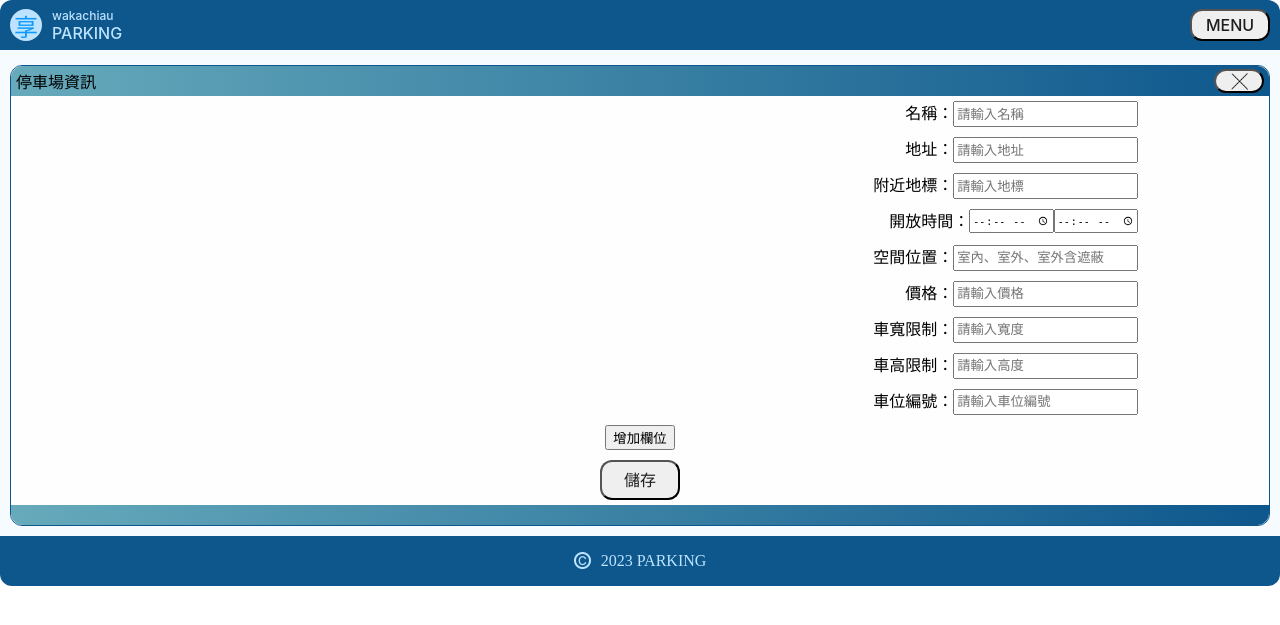
After one commit to rfv406406/parkingabc, a Python web app: template templates/parking_lot_page.html in a window 1280 px wide. The commit adds this page. Shown: the top 625 px of the page. Run offline with Jinja, Linux system fonts and the light colour scheme; the template is opened without the code that fills it, so the values that code supplies are empty.

Commit message:
20231113

```diff
--- /dev/null
+++ b/static/CSS/parking_lot_page.css
@@ -0,0 +1,178 @@
+.parking-lot-information-container{
+    width:100%;
+    height:100%;
+    /* display:none; */
+    /* padding: 5px; */
+    border-radius: 12px;
+    margin: auto;
+    border: 0.5px solid #0E578D;
+    background: #fefefe;
+    margin-top: 5px;
+}
+
+.parking-lot-information-container-toggled{
+    display: block;
+}
+
+.parking-lot-information-container .information-header{
+    /* width:100%; */
+    height:20px;
+    border-radius: 12px 12px 0 0;
+    display:flex;
+    justify-content: space-between;
+    align-items: center;
+    padding: 5px;
+    background: linear-gradient(270deg, #0E578D 0%, #6AB 100%);
+}
+
+.information-header .close{
+    width: 50px;
+    height: 24px;
+    color: #1E1E1E;
+    font-family: Inter;
+    font-size: 16px;
+    font-style: normal;
+    font-weight: 500;
+    line-height: 150%; /* 24px */
+    border-radius: 12px;
+}
+
+.information-header .close img{
+    width: 17px;
+    height: 17px;
+    object-fit: cover;
+    cursor: pointer;
+}
+
+.parking-lot-information-container .information-form{
+    /* width: 100%; */
+    display:flex;
+    height: 100%;
+    flex-direction: column;
+    align-items: center;
+    padding: 5px;
+    gap: 10px;
+    margin: 0 10% 0 10%;
+}
+
+.information-form .input-box{
+    display:flex;
+    justify-content: end;
+    width:100%;
+    height:auto;
+}
+
+.information-form .input-box-container{
+    width:100%;
+    gap: 10px;
+    display:flex;
+    flex-direction: column;
+    align-items: center;
+}
+
+.parking-lot-information-container .text{
+    height:20px;
+}
+
+.parking-lot-information-container .text-time{
+    height:20px;
+    font-size: 10px;
+}
+
+.parking-lot-information-container .consistent-text{
+    font-family: 'Noto Sans TC', sans-serif; /* 選擇支持中文標點的字體 */
+    line-height: 1.6;
+    white-space: nowrap;
+}
+
+.storage-button{
+    width: 80px;
+    height: 40px;
+    color: #1E1E1E;
+    font-family: Inter;
+    font-size: 16px;
+    font-style: normal;
+    font-weight: 500;
+    line-height: 150%; /* 24px */
+    border-radius: 12px;
+}
+
+.parking-lot-information-container .footer{
+    width:100%;
+    height:20px;
+    border-radius:0 0 12px 12px;
+    background: linear-gradient(270deg, #0E578D 0%, #6AB 100%);
+}
+
+/* -------------------------------------------------------------------- */
+
+.information-page{
+    width:340px;
+    /* height:100%; */
+    display:block;
+    /* padding: 5px; */
+    /* border-radius: 12px; */
+    margin: auto;
+    /* border: 0.5px solid #0E578D; */
+    background: #fefefe;
+}
+
+.information-page-toggled{
+    display: none;
+}
+
+.information-page .information-page-header{
+    /* width:100%; */
+    height:20px;
+    border-radius: 4px 4px 0 0;
+    display:flex;
+    justify-content: space-between;
+    align-items: center;
+    padding: 5px;
+    background: linear-gradient(270deg, #0E578D 0%, #6AB 100%);
+}
+
+.information-table{
+    /* width: 100%; */
+    display:flex;
+    flex-direction: column;
+    align-items: center;
+    padding: 5px;
+    gap: 10px;
+    border-radius:0 0 4px 4px;
+}
+
+.information-table .table{
+    display:flex;
+    justify-content: start;
+    width:100%;
+    height:auto;
+}
+
+.information-table .infor-data{
+    font-family: 'Noto Sans TC', sans-serif; /* 選擇支持中文標點的字體 */
+    line-height: 1.6;
+}
+
+.information-table .consistent-text{
+    font-family: 'Noto Sans TC', sans-serif; /* 選擇支持中文標點的字體 */
+    line-height: 1.6;
+}
+
+.edit-button{
+    width: 80px;
+    height: 40px;
+    color: #1E1E1E;
+    font-family: Inter;
+    font-size: 16px;
+    font-style: normal;
+    font-weight: 500;
+    line-height: 150%; /* 24px */
+    border-radius: 12px;
+}
+
+.information-table .separator{
+    width: 100%;
+    height: 1px;
+    background-color: #d2d2d2;
+}
--- a/static/JS/base.js
+++ b/static/JS/base.js
@@ -3,8 +3,8 @@ function toggleClass(elementSelector, classToToggle) {
   let element = document.querySelector(elementSelector);
   if (element) {
     element.classList.toggle(classToToggle);
-  }
-}
+  };
+};
 
 // 事件監聽設置的通用函式
 function setupToggle(buttonSelector, toggles) {
@@ -14,7 +14,7 @@ function setupToggle(buttonSelector, toggles) {
       toggleClass(toggle.elementSelector, toggle.classToToggle);
     });
   });
-}
+};
 
 //base
 //使用函式來設置事件監聽器
--- /dev/null
+++ b/static/JS/parking_lot_page.js
@@ -0,0 +1,15 @@
+//文件的內容
+let inputCount = 1;
+const addButton = document.getElementById('add-button')
+
+addButton.addEventListener('click', addInputField);
+
+function addInputField() {
+    inputCount++;
+    const inputBoxContainer = document.getElementById('input-box-container');
+    const newInputBox = document.createElement('div');
+    newInputBox.className = 'input-box';
+    newInputBox.innerHTML = `<label for="parking-lot-number${inputCount}" class="consistent-text">車位編號${inputCount}：</label>
+                             <input type="text" id="parking-lot-number${inputCount}" name="parking-lot-number" class="text" placeholder="請輸入車牌編號">`;
+    inputBoxContainer.appendChild(newInputBox);
+}
--- /dev/null
+++ b/templates/parking_lot_page.html
@@ -0,0 +1,154 @@
+<!DOCTYPE html>
+<html lang="en">
+<head>
+    <meta charset="UTF-8">
+    <meta name="viewport" content="width=device-width, initial-scale=1.0">
+    <link rel="stylesheet" href="../static/CSS/base.css">
+    <link rel="stylesheet" href="../static/CSS/id.css">
+    <link rel="stylesheet" href="../static/CSS/plate_board.css">
+    <link rel="stylesheet" href="../static/CSS/parking_lot_booking.css">
+    <link rel="stylesheet" href="../static/CSS/selector.css">
+    <link rel="stylesheet" href="../static/CSS/parking_lot_page.css">
+    <title>首頁</title>
+</head>
+<body>
+    <nav class="nav">
+        <div class="logo">
+            <div class="text">享</div>
+        </div>
+        <div>
+            <div class="wakachiau">wakachiau</div>
+            <div class="PARKING">PARKING</div>
+        </div>
+        <div class="menu_container">
+            <button class="menu" id="menu">MENU</button>
+        </div>
+    </nav>
+    <div class="menuContent" id="menuContent">
+        <div class="list">帳戶資訊</div>
+        <div class="list">你的車車</div>
+        <div class="list">篩選條件</div>
+        <div class="list">停車頁面</div>
+        <div class="list">停車紀錄</div>
+        <div class="list">通報業主</div>
+        <div class="list">付款頁面</div>
+        <div class="list" id="signin-button-list">登入</div>
+    </div>
+
+    <div class="black-back" id="black-back">
+        <div class="signin-container" id="signin-container">
+            <div class="header">
+                <div>登入帳戶</div>
+                <button class="close" id="close-signin"><img src="../static/IMAGE/close.png"></button>
+            </div>
+            <form class="signin-form" id="signin-form" action="/signin" method="PUT">
+                <div class="input-box">
+                    <label for="account" class="consistent-text">帳號：</label>
+                    <input type="text" id="account" name="account-input-box" class="text" placeholder="請輸入帳號">
+                </div>
+                <div class="input-box">
+                    <label for="password" class="consistent-text">密碼：</label>
+                    <input type="text" id="password" name="password-input-box" class="text" placeholder="請輸入密碼">
+                </div>
+                <button class="signin-button" id="signin-button">登入</button>
+                <div class="signon-go-container">還沒有帳戶？<button class="go-signon" id="go-signon">點此註冊</button></div>
+            </form>
+            <div class="footer"></div>
+        </div>
+
+        <div class="signon-container" id="signon-container">
+            <div class="header">
+                <div>註冊帳戶</div>
+                <button class="close" id="close-signon"><img src="../static/IMAGE/close.png"></button>
+            </div>
+            <form class="signon-form" id="signon-form" action="/signon" method="POST">
+                <div class="input-box">
+                    <label for="account-signon" class="consistent-text">帳號：</label>
+                    <input type="text" id="account-signon" name="account-signon-input-box" class="text" placeholder="請輸入帳號">
+                </div>
+                <div class="input-box">
+                    <label for="password-signon" class="consistent-text">密碼：</label>
+                    <input type="text" id="password-signon" name="password-signon-input-box" class="text" placeholder="請輸入密碼">
+                </div>
+                <div class="input-box">
+                    <label for="name" class="consistent-text">姓名：</label>
+                    <input type="text" id="name" name="name-input-box" class="text" placeholder="請輸入姓名">
+                </div>
+                <div class="input-box">
+                    <label for="e-mail" class="consistent-text">e-mail：</label>
+                    <input type="text" id="email" name="e-mail-input-box" class="text" placeholder="請輸入電子郵件">
+                </div>
+                <button class="signon-button" id="signon-button">註冊新帳戶</button>
+                <div class="signin-return-container">已經有帳戶了？<button class="return-signin">點此登入</button></div>
+            </form>
+            <div class="footer"></div>
+        </div>
+    </div>
+
+
+    <main class="main">
+        <div class="parking-lot-information-container" id="parking-lot-information-container">
+            <div class="information-header">
+                <div>停車場資訊</div>
+                <button class="close" id="close-information"><img src="../static/IMAGE/close.png"></button>
+            </div>
+            <form class="information-form" id="information-form">
+                <div class="input-box">
+                    <label for="parking-lot-name" class="consistent-text">名稱：</label>
+                    <input type="text" id="parking-lot-name" name="parking-lot-name-information" class="text" placeholder="請輸入名稱">
+                </div>
+                <div class="input-box">
+                    <label for="parking-lot-address" class="consistent-text">地址：</label>
+                    <input type="text" id="parking-lot-address" name="parking-lot-address-information" class="text" placeholder="請輸入地址">
+                </div>
+                <div class="input-box">
+                    <label for="parking-lot-near" class="consistent-text">附近地標：</label>
+                    <input type="text" id="parking-lot-near" name="parking-lot-near-information" class="text" placeholder="請輸入地標">
+                </div>
+                <div class="input-box">
+                    <label for="parking-lot-opening-time" class="consistent-text">開放時間：</label>
+                    <input type="time" id="parking-lot-opening-time" name="parking-lot-opening-time-information" class="text-time" min="00:00" max="24:00" placeholder="08:00">
+                    <input type="time" id="parking-lot-closing-time" name="parking-lot-closing-time-information" class="text-time" min="00:00" max="24:00" placeholder="18:00">
+                </div>
+                <div class="input-box">
+                    <label for="parking-lot-in-out" class="consistent-text">空間位置：</label>
+                    <input type="text" id="parking-lot-in-out" name="parking-lot-in-out-information" class="text" placeholder="室內、室外、室外含遮蔽">
+                </div>
+                <div class="input-box">
+                    <label for="parking-lot-price" class="consistent-text">價格：</label>
+                    <input type="number" id="parking-lot-price" name="parking-lot-price-information" class="text" placeholder="請輸入價格">
+                </div>
+                <div class="input-box">
+                    <label for="parking-lot-width" class="consistent-text">車寬限制：</label>
+                    <input type="number" id="parking-lot-width" name="parking-lot-width-information" class="text" placeholder="請輸入寬度">
+                </div>
+                <div class="input-box">
+                    <label for="parking-lot-height" class="consistent-text">車高限制：</label>
+                    <input type="number" id="parking-lot-height" name="parking-lot-height-information" class="text" placeholder="請輸入高度">
+                </div>
+                <div class="input-box-container" id="input-box-container">
+                    <div class="input-box">
+                        <label for="parking-lot-number" class="consistent-text">車位編號：</label>
+                        <input type="text" id="parking-lot-number" name="parking-lot-number-information" class="text" placeholder="請輸入車位編號">
+                    </div>
+                </div>
+                <button type="button" id="add-button">增加欄位</button>
+                <button class="storage-button" id="storage-button" type="button">儲存</button>
+            </form>
+            <div class="footer"></div>
+        </div>
+
+    </main>
+
+    <footer class="footer">
+        <div class="footer_content">
+            <img src="../static/IMAGE/logo C.png" alt="Logo">
+            2023 PARKING
+        </div>
+    </footer>
+
+   <script src="../static/JS/base.js"></script>
+   <script src="../static/JS/selector.js"></script>
+   <script src="../static/JS/parking_lot_page.js"></script>
+</body>
+</html>
```
Also changed, not shown: templates/selector.html (+0 -102 lines), static/CSS/parking_lot_booking.css (renamed from static/CSS/parking_lot.css), templates/parking_lot_booking.html (renamed from templates/parking_lot.html).
